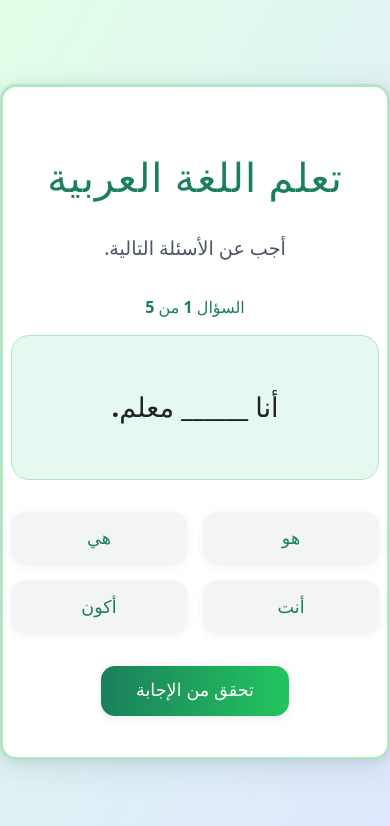
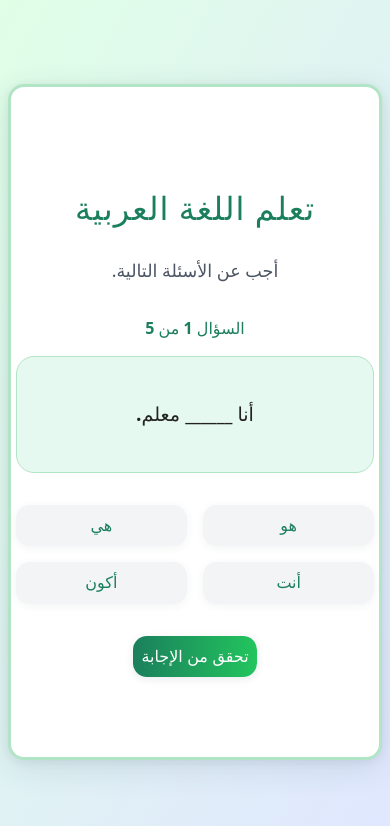
Before and after one commit to YousofFarrag/my-arabic-quiz, a React (Vite) app: page / in a window 390 px wide. Shown: the top 826 px of the page. Built offline with nearby package versions, Linux system fonts and the light colour scheme.

Commit message:
Update styles for mobile and button containment

```diff
--- a/src/index.css
+++ b/src/index.css
@@ -42,11 +42,12 @@ body {
   box-shadow: 0 8px 32px rgba(44, 62, 80, 0.12), 0 1.5px 8px rgba(44, 62, 80, 0.08);
   border: 3px solid #b2e5c6;
   max-width: 480px;
-  width: 100vw;
-  max-height: 100vh;
+  width: 96vw;
+  max-height: 80vh;
   min-height: 60vh;
-  padding: 2rem 1rem 1.5rem 1rem;
-  margin: 0.5cm 4vw 0.5cm 4vw;
+  height: 80vh;
+  padding: 1.2rem 0.7rem 1.2rem 0.7rem;
+  margin: 0;
   text-align: center;
   position: relative;
   box-sizing: border-box;
@@ -59,23 +60,29 @@ body {
 @media (max-width: 600px) {
   .quiz-container {
     max-width: 100vw;
-    min-height: 80vh;
+    min-height: 60vh;
+    height: 80vh;
     border-radius: 16px;
-    margin: 0.5cm 4vw 0.5cm 4vw;
-    padding: 1rem 0.5rem 1.5rem 0.5rem;
+    margin: 0;
+    padding: 0.7rem 0.3rem 1rem 0.3rem;
   }
-  body {
-    min-width: 100vw;
-    min-height: 100vh;
-    width: 100vw;
-    height: 100vh;
-    border-radius: 0;
-    padding: 0;
+  .quiz-title {
+    font-size: 1.3rem;
+  }
+  .quiz-desc {
+    font-size: 1rem;
+  }
+  .question-text {
+    font-size: 1rem;
+  }
+  .option-btn, .action-btn, .restart-btn {
+    font-size: 0.95rem;
+    padding: 0.6rem 0.3rem;
   }
 }
 
 .quiz-title {
-  font-size: 2.5rem;
+  font-size: 2rem;
   font-weight: 800;
   color: #1b7f5c;
   margin-bottom: 0.5rem;
@@ -84,7 +91,7 @@ body {
 
 .quiz-desc {
   color: #4b5563;
-  font-size: 1.2rem;
+  font-size: 1.1rem;
   margin-bottom: 2rem;
 }
 
@@ -103,7 +110,7 @@ body {
 }
 
 .question-text {
-  font-size: 1.7rem;
+  font-size: 1.2rem;
   font-weight: 700;
   color: #222;
 }
@@ -116,8 +123,8 @@ body {
 }
 
 .option-btn {
-  padding: 1rem 0.5rem;
-  font-size: 1.1rem;
+  padding: 0.7rem 0.5rem;
+  font-size: 1rem;
   font-weight: 600;
   border-radius: 14px;
   border: none;
@@ -168,9 +175,9 @@ body {
 .action-btn {
   background: linear-gradient(90deg, #1b7f5c 0%, #22c55e 100%);
   color: #fff;
-  font-size: 1.1rem;
+  font-size: 1rem;
   font-weight: 700;
-  padding: 0.9rem 2.2rem;
+  padding: 0.7rem 0.5rem;
   border-radius: 14px;
   border: none;
   margin: 0 0.5rem;
@@ -212,9 +219,9 @@ body {
 .restart-btn {
   background: linear-gradient(90deg, #2563eb 0%, #60a5fa 100%);
   color: #fff;
-  font-size: 1.1rem;
+  font-size: 1rem;
   font-weight: 700;
-  padding: 0.9rem 2.2rem;
+  padding: 0.7rem 0.5rem;
   border-radius: 14px;
   border: none;
   box-shadow: 0 2px 8px rgba(44, 62, 80, 0.10);
```
